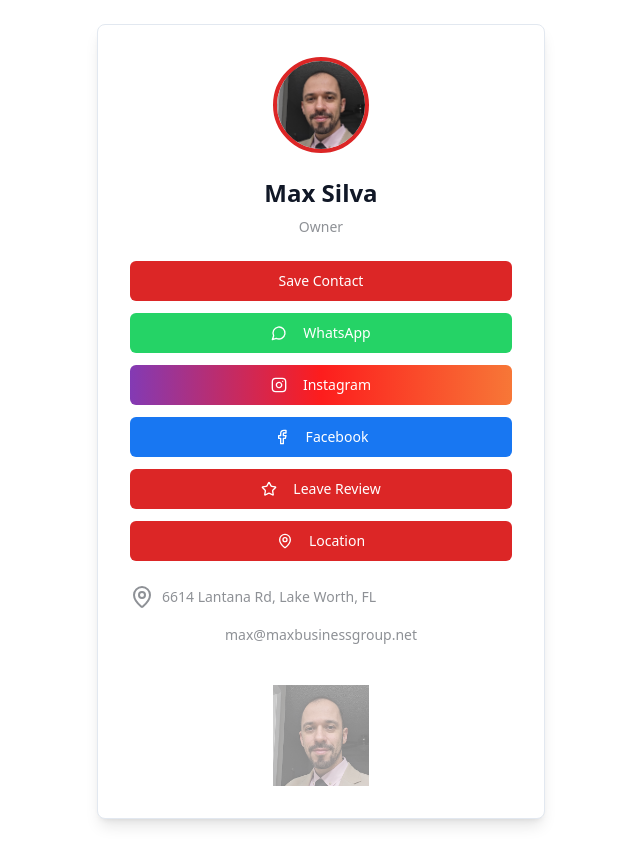
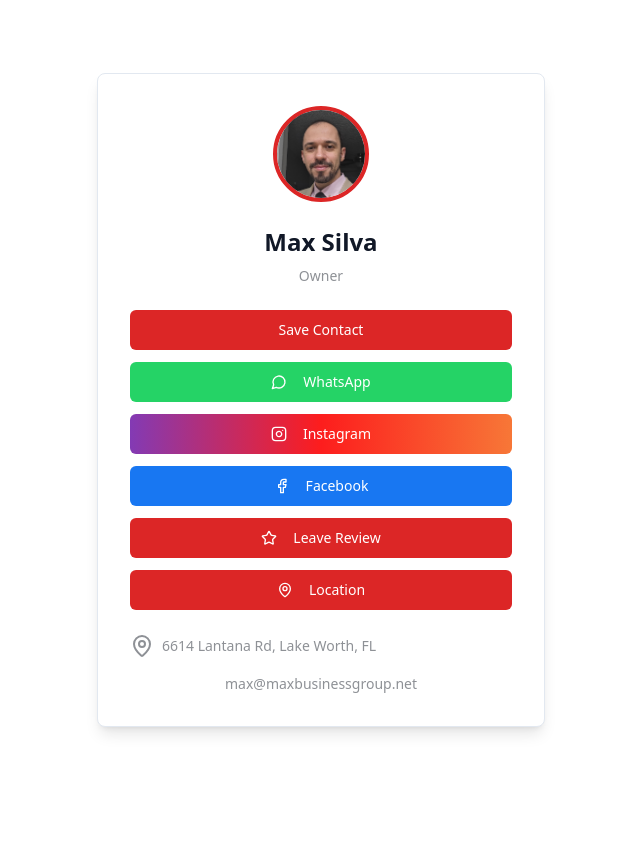
Before and after one commit to ChamBr/nanotag, a React (Vite) app: page /max in a window 1280 px wide. Shown: the whole page, without its empty margins (319-959 px from the left). After the commit the page ends 800 px from the top, so only its background shows below. Built offline with nearby package versions, Linux system fonts and the light colour scheme.

Commit message:
Remove unnecessary files and code.
This commit removes files and code that are no longer needed in the repository, streamlining the project structure and improving maintainability.
[skip gpt_engineer]

```diff
--- a/src/components/VirtualCard.tsx
+++ b/src/components/VirtualCard.tsx
@@ -107,12 +107,6 @@ export const VirtualCard = ({
         </div>
         <p className="text-center">{email}</p>
       </div>
-
-      <img
-        src="/lovable-uploads/838466c9-6b6c-4d80-b267-080489e62217.png"
-        alt="Logo"
-        className="w-24 mt-4 opacity-50"
-      />
     </Card>
   );
 };
```
